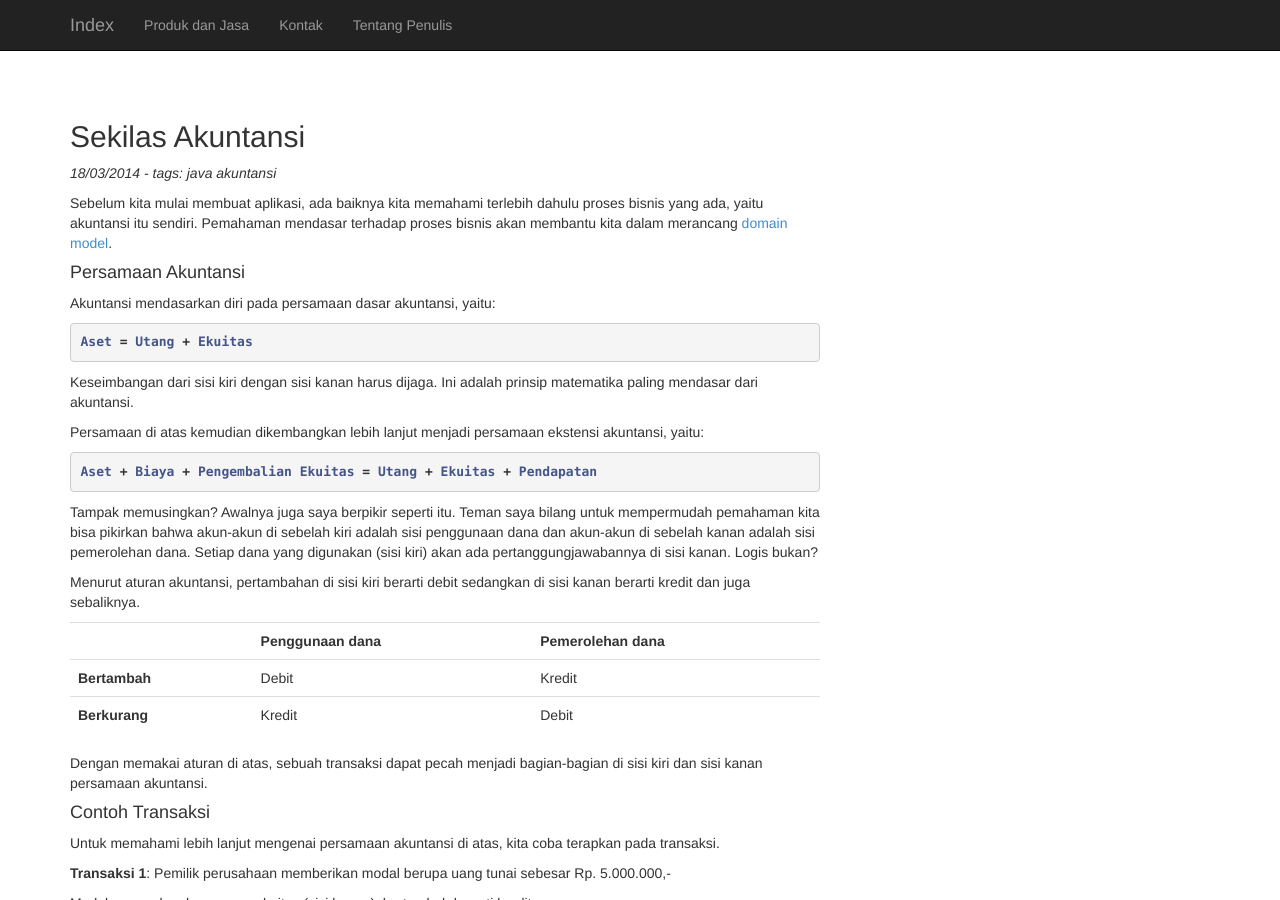
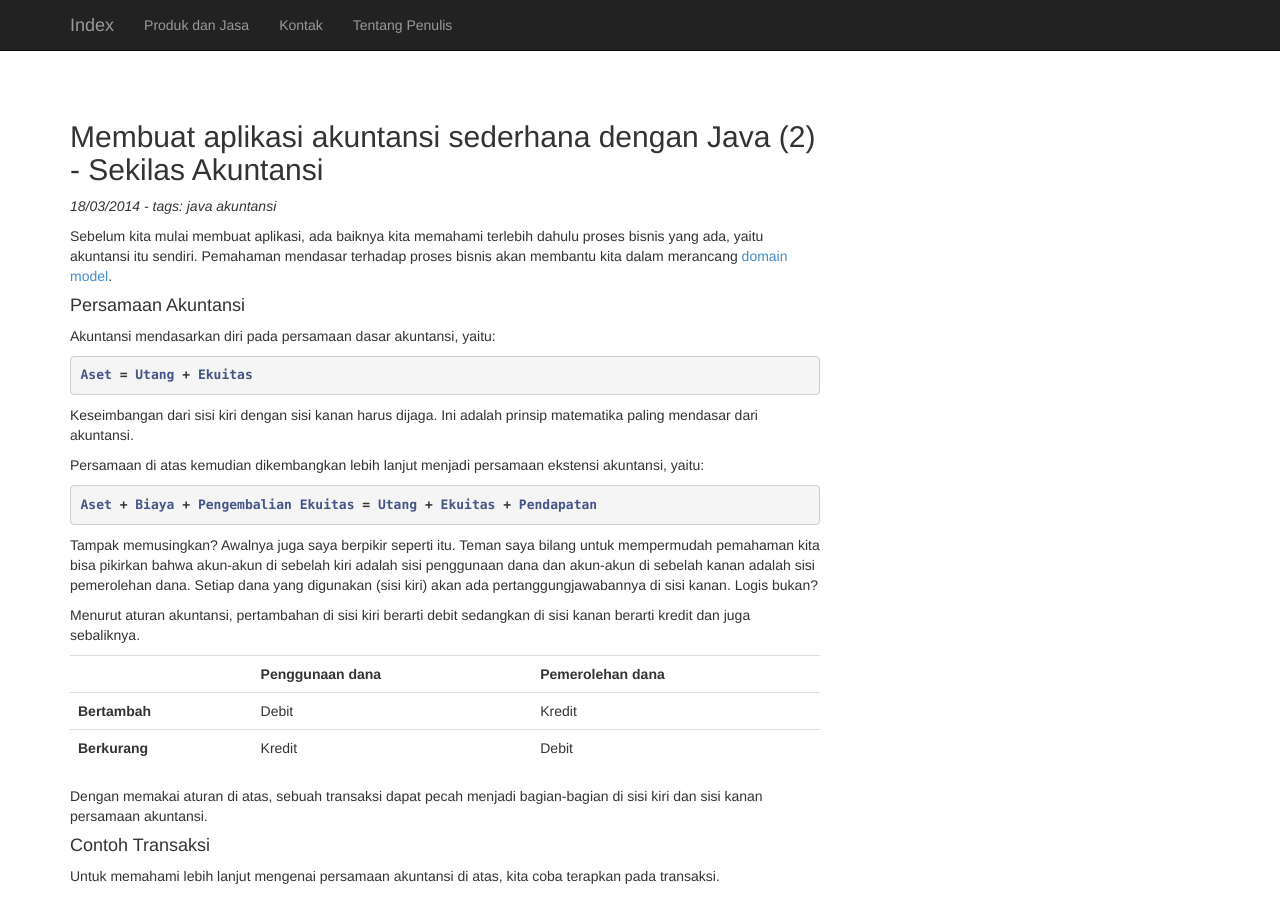
Before and after one commit to bustanil/bustanil.github.io, a Jekyll site: the page built from _posts/2014-03-18-sekilas-akuntansi.md, in a window 1280 px wide and 900 px high. Built offline with Jekyll 4.4.1, drawn with Linux system fonts in a browser that asks for light colours; comment, search, counter and statistics services are not loaded.

Commit message:
fixed title

```diff
--- a/_posts/2014-03-18-sekilas-akuntansi.md
+++ b/_posts/2014-03-18-sekilas-akuntansi.md
@@ -1,6 +1,6 @@
 ---
 layout: post
-title: Sekilas Akuntansi
+title: Membuat aplikasi akuntansi sederhana dengan Java (2) - Sekilas Akuntansi
 tags: java akuntansi
 ---
 
```
